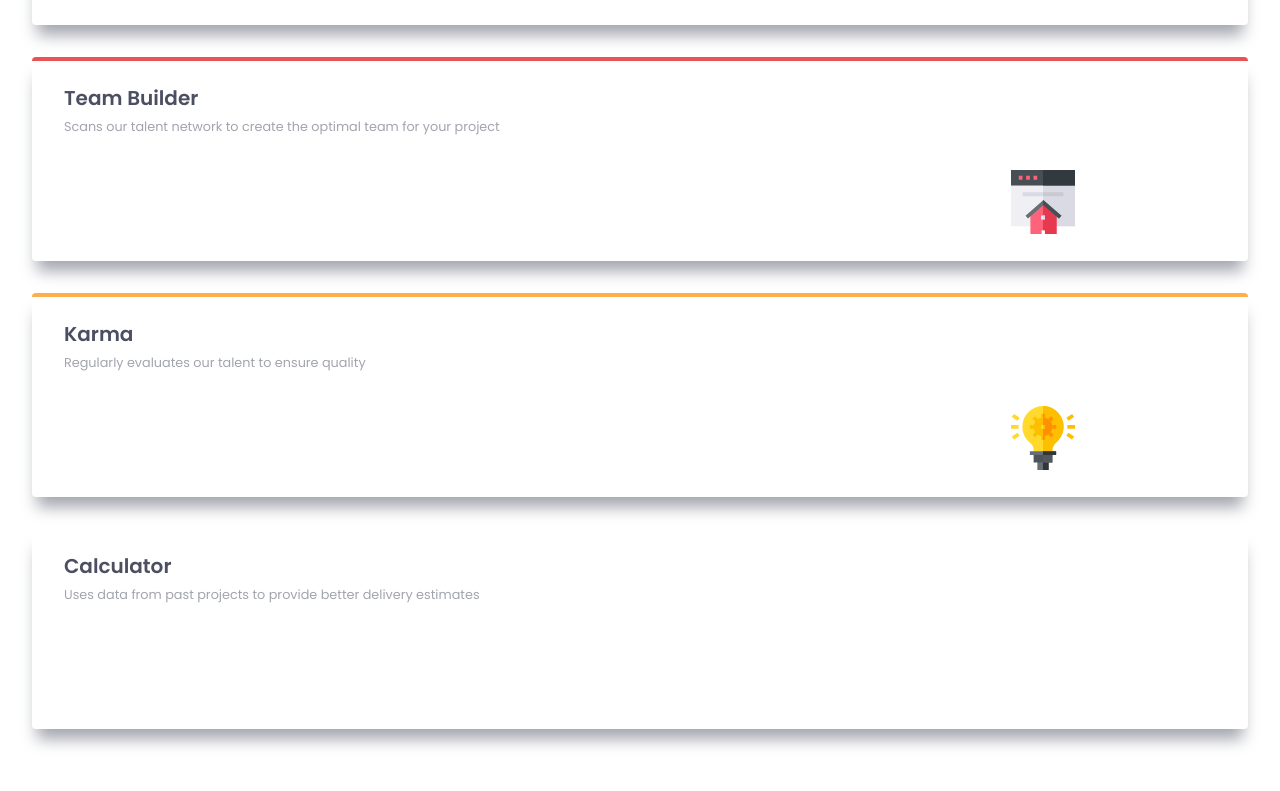
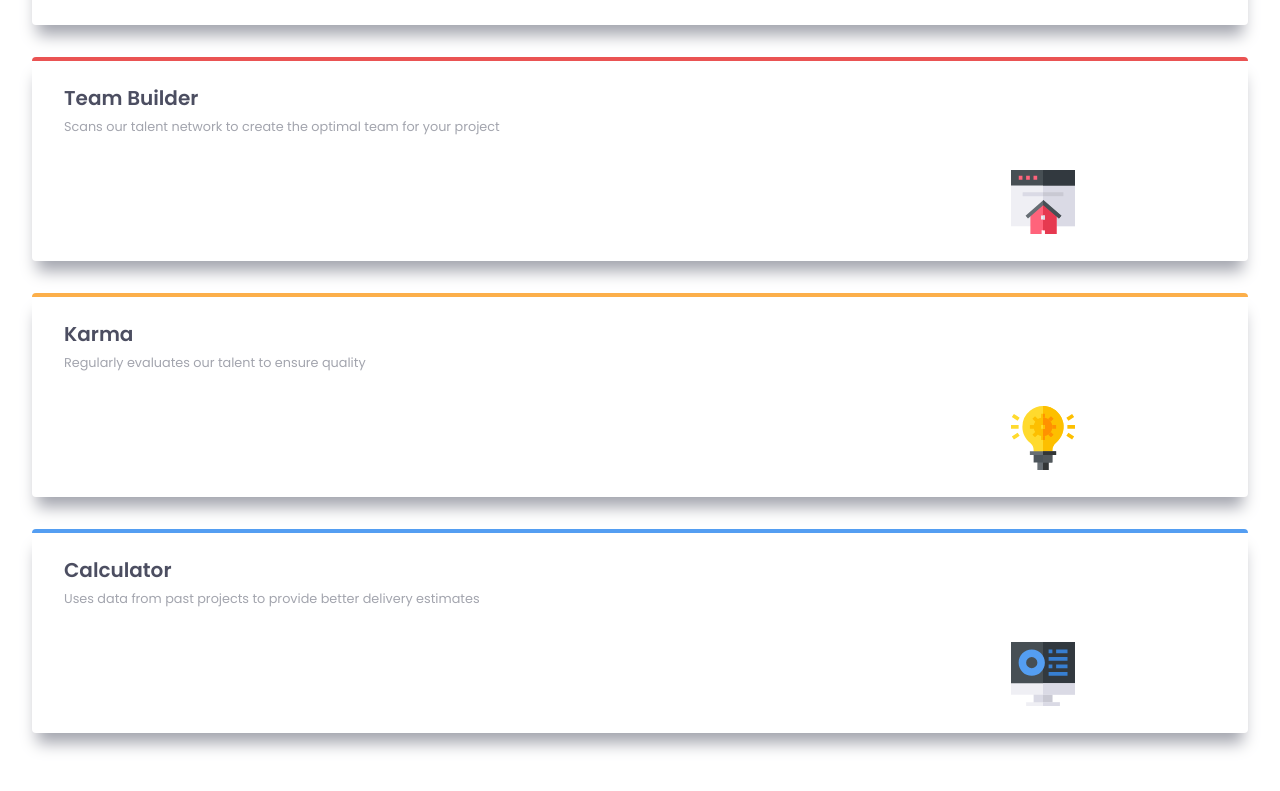
Before and after one commit to Israel-Carneiro/four-card-feature-section-master, a plain HTML site: page HTML/index.html in a window 1280 px wide. Shown: the part 480-1271 px from the top of the page. Drawn offline with Linux system fonts and the light colour scheme.

Commit message:
Fourth box

```diff
--- a/CSS/style.css
+++ b/CSS/style.css
@@ -74,3 +74,10 @@ body {
     background-repeat: no-repeat;
     background-position: 85% 80%;
 }
+
+.box4 {
+    border-top: solid 4px var(--blue);
+    background-image: url(../images/icon-calculator.svg);
+    background-repeat: no-repeat;
+    background-position: 85% 80%;
+}
```
